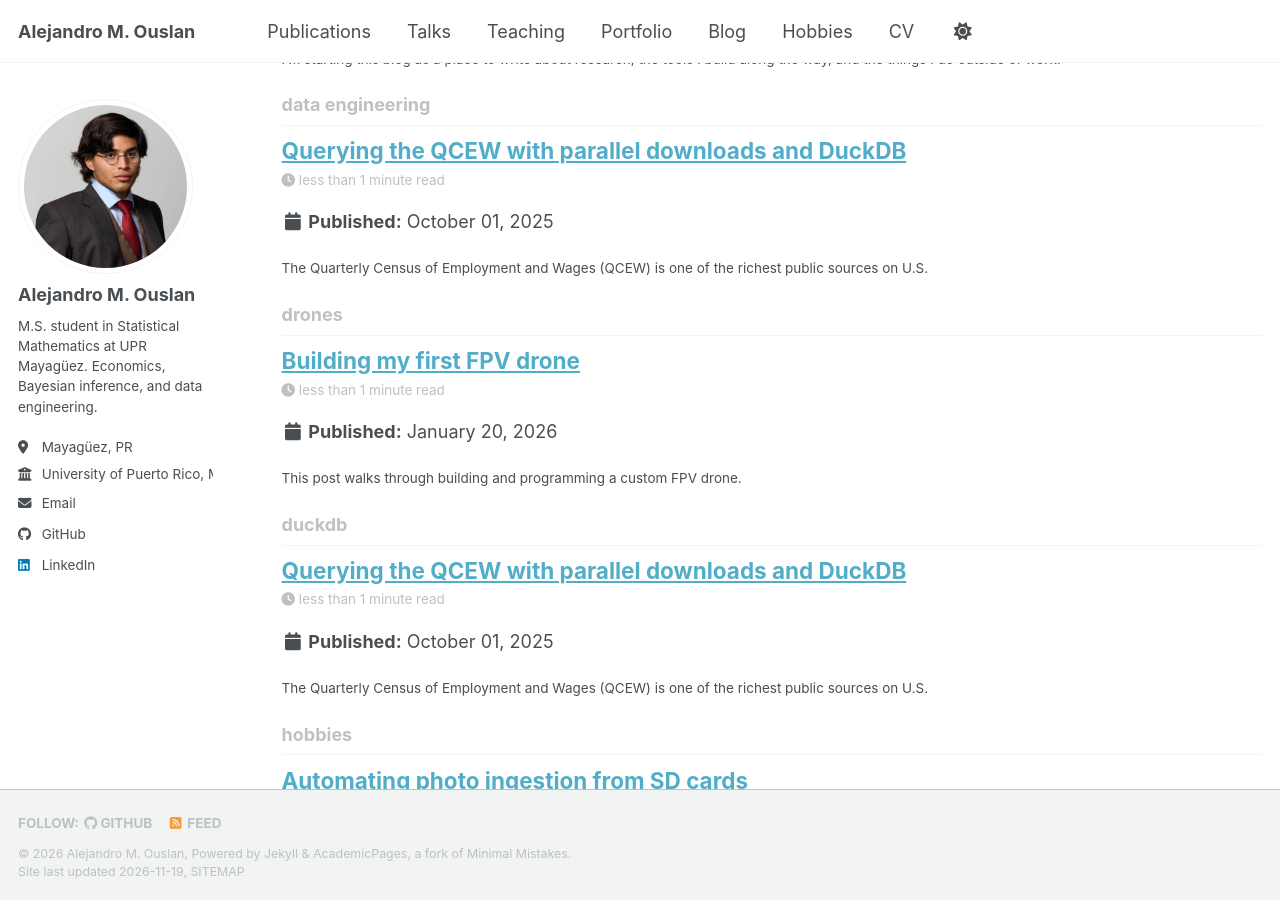
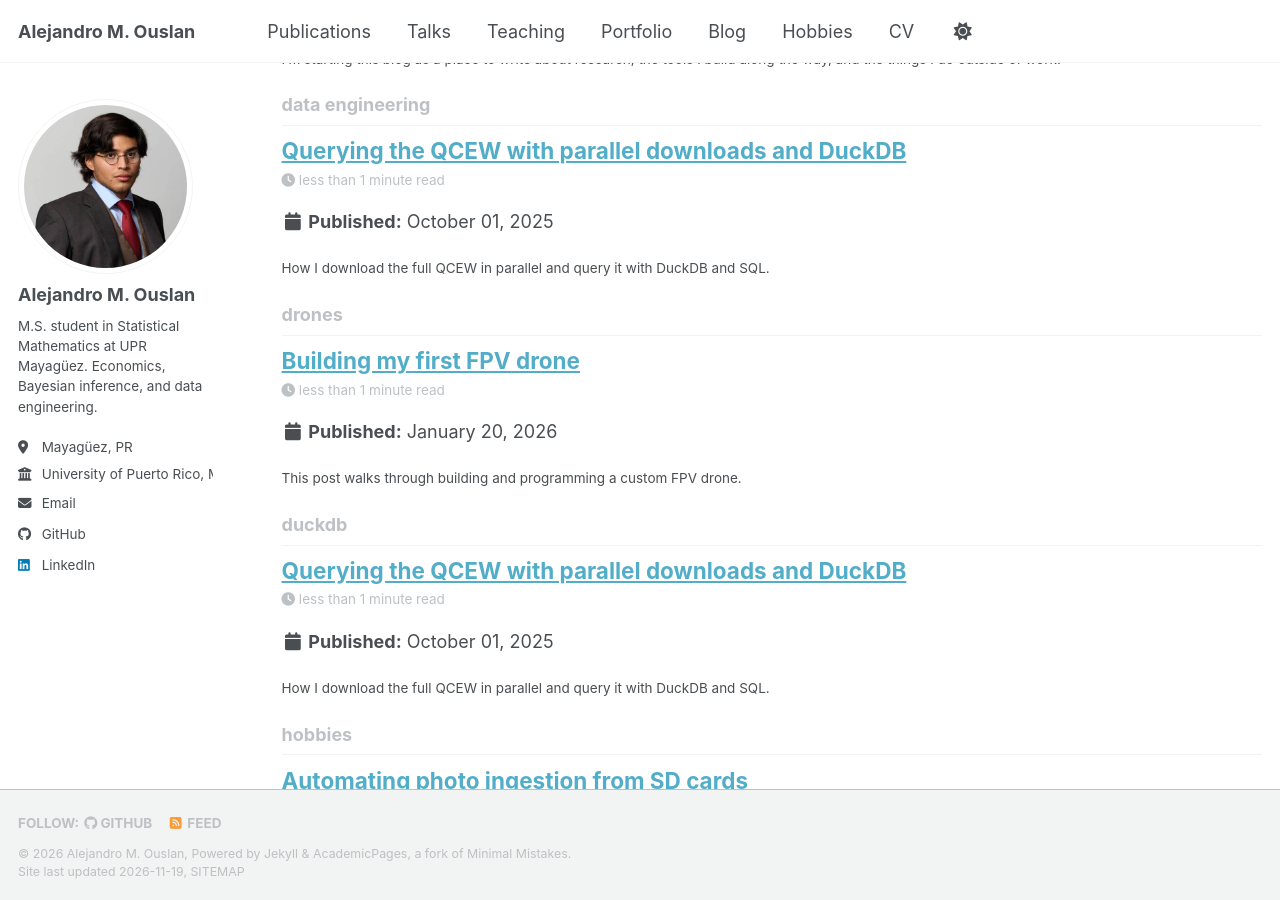
Before and after one commit to ouslan/ouslan.github.io, a Jekyll site: the page built from _pages/tag-archive.html, in a window 1280 px wide and 900 px high, scrolled down 268 px. Built offline with Jekyll 4.4.1, drawn with Linux system fonts in a browser that asks for light colours; a script bundle is joined from its source files by our own code; a style sheet for code colours, icons or effects is not loaded; some of the changed text lies outside the part shown.

Commit message:
Fix QCEW post excerpt
Co-Authored-By: Claude Opus 5.5 <noreply@anthropic.com>
Claude-Session: https://claude.ai/code/session_01Us53LJsWTyLjDKWTZBH88X

```diff
--- a/_posts/2025-10-01-qcew-parallel-duckdb.md
+++ b/_posts/2025-10-01-qcew-parallel-duckdb.md
@@ -2,7 +2,7 @@
 title: "Querying the QCEW with parallel downloads and DuckDB"
 date: 2025-10-01
 permalink: /posts/2025/10/qcew-parallel-duckdb/
-excerpt: "The Quarterly Census of Employment and Wages (QCEW) is one of the richest public sources on U.S."
+excerpt: "How I download the full QCEW in parallel and query it with DuckDB and SQL."
 tags:
   - data engineering
   - python
```
